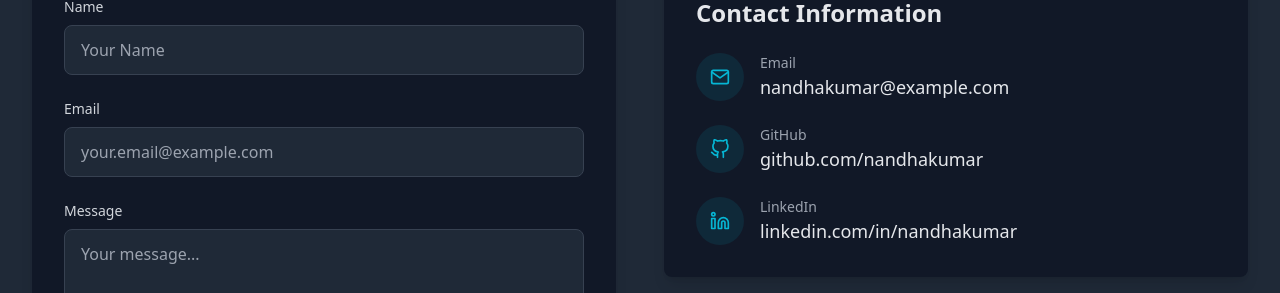
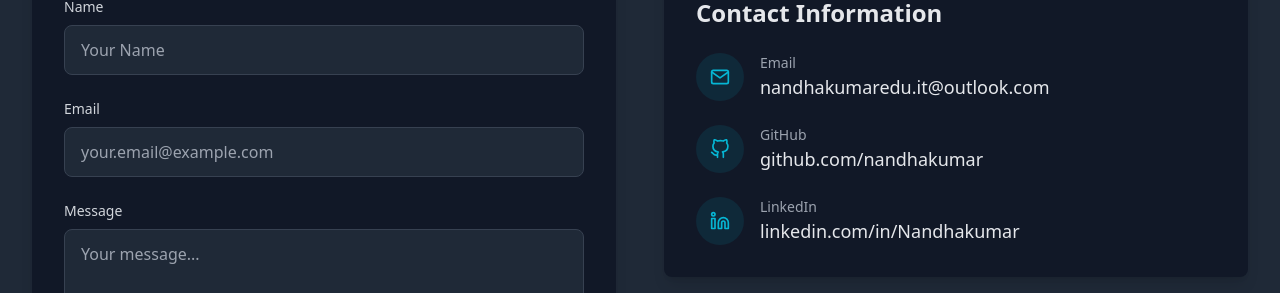
Before and after one commit to NandhakumarIT26/Portfoli-website, a React (Vite) app: page / in a window 1280 px wide. Shown: the part 4435-4728 px from the top of the page. Built offline with nearby package versions, Linux system fonts and the light colour scheme.

Commit message:
changes in contact

```diff
--- a/package.json
+++ b/package.json
@@ -9,9 +9,10 @@
     "preview": "vite preview"
   },
   "dependencies": {
+    "emailjs-com": "^3.2.0",
+    "framer-motion": "^10.16.4",
     "react": "^18.2.0",
     "react-dom": "^18.2.0",
-    "framer-motion": "^10.16.4",
     "react-icons": "^4.11.0"
   },
   "devDependencies": {
--- a/src/components/Contact.jsx
+++ b/src/components/Contact.jsx
@@ -136,10 +136,10 @@ const Contact = () => {
                   <div>
                     <p className="text-sm text-gray-600 dark:text-gray-400">Email</p>
                     <a
-                      href="mailto:nandhakumar@example.com"
+                      href="mailto:nandhakumaredu.it@outlook.com"
                       className="text-lg font-medium text-gray-800 dark:text-gray-200 hover:text-primary-500 transition-colors"
                     >
-                      nandhakumar@example.com
+                      nandhakumaredu.it@outlook.com
                     </a>
                   </div>
                 </div>
@@ -168,12 +168,13 @@ const Contact = () => {
                   <div>
                     <p className="text-sm text-gray-600 dark:text-gray-400">LinkedIn</p>
                     <a
-                      href="https://linkedin.com/in/nandhakumar"
+                      href="www.linkedin.com/in/nandha-kumar-770356259"
+
                       target="_blank"
                       rel="noopener noreferrer"
                       className="text-lg font-medium text-gray-800 dark:text-gray-200 hover:text-primary-500 transition-colors"
                     >
-                      linkedin.com/in/nandhakumar
+                      linkedin.com/in/Nandhakumar
                     </a>
                   </div>
                 </div>
@@ -181,7 +182,7 @@ const Contact = () => {
             </div>
 
             <motion.a
-              href="/https://drive.google.com/file/d/1WjvrewYxqgjs7jVm4SIgumUOzPEMidQV/view?usp=sharing"
+              href="/Nandha Kumar Resume.pdf"
               download
               whileHover={{ scale: 1.05 }}
               whileTap={{ scale: 0.95 }}
```
Also changed, not shown: 1 other file (tests, documents, lock files or other folders).
